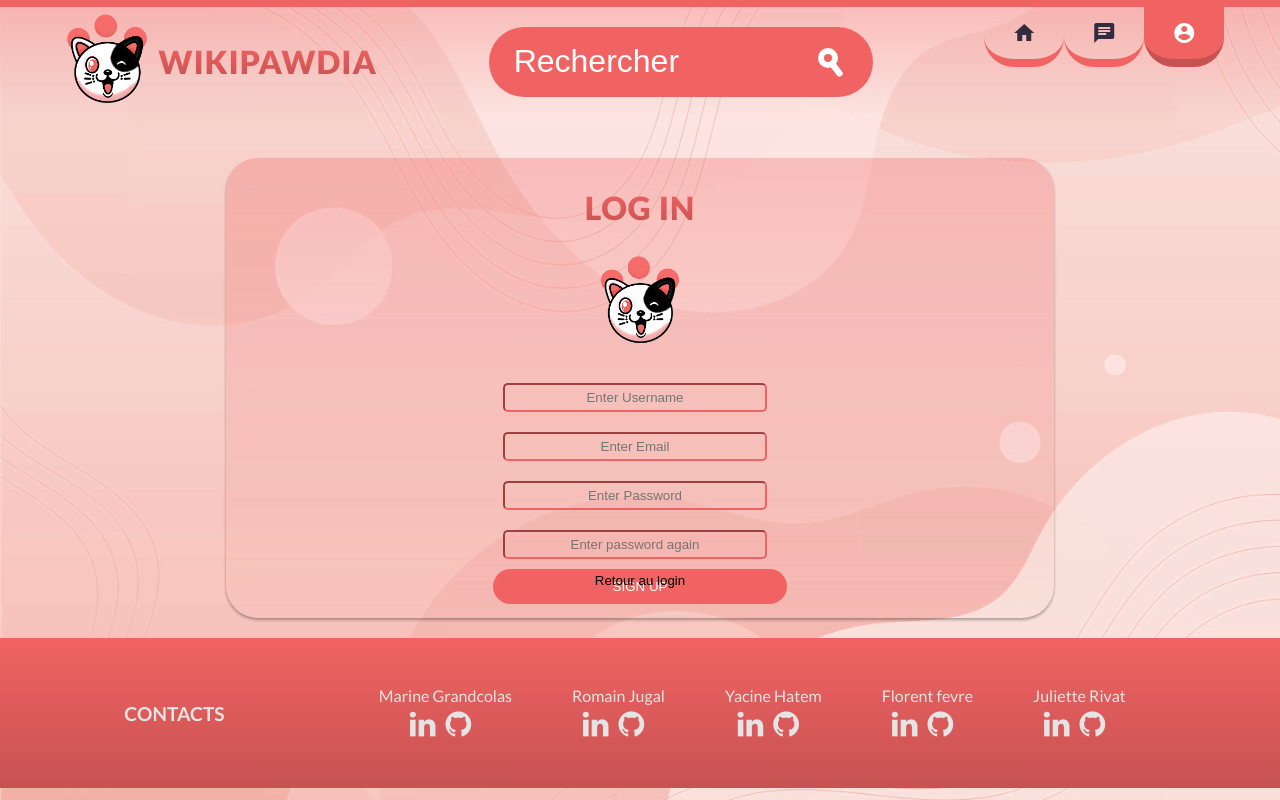
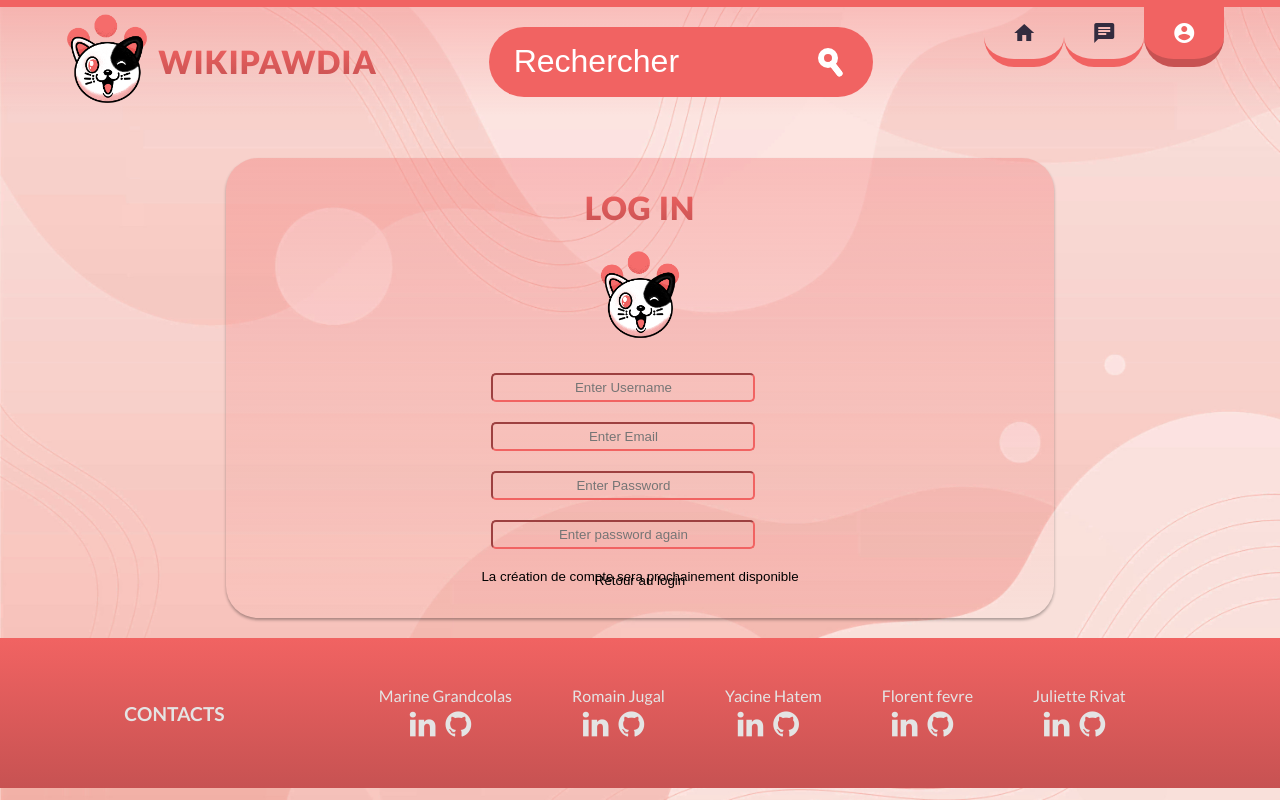
Before and after one commit to WildCodeSchool/rem2-js-p2-web-chat-pedia, a React (Create React App) app: page /login in a window 1280 px wide. Both pictures are taken after a click on the button "Créer un compte ?". Built offline with nearby package versions, Linux system fonts and the light colour scheme; no server answers.

Commit message:
update sign up

```diff
--- a/src/components/login/SignUpCard.jsx
+++ b/src/components/login/SignUpCard.jsx
@@ -19,7 +19,7 @@ const SignUpCard = () => {
                 <input type="text" placeholder="Enter Email" value={email} onChange={(e) => setEmail(e.target.value)} className='input-visual'/>
                 <input type="password" placeholder="Enter Password" value={password} onChange={(e) => setPassword(e.target.value)} className='input-visual'/>
                 <input type="password" placeholder="Enter password again" value={password} onChange={(e) => setPassword(e.target.value)} className='input-visual'/>
-                <button className='valid-button'>Sign Up</button>
+                <button className="light-button">La création de compte sera prochainement disponible</button>
             </form>
 
         </div>
--- a/src/pages/login/Login.css
+++ b/src/pages/login/Login.css
@@ -48,6 +48,7 @@
     border:0;
     cursor:pointer;
     text-align: center;
+    margin-top: 10px;
 }
 
 .input-visual {
```
